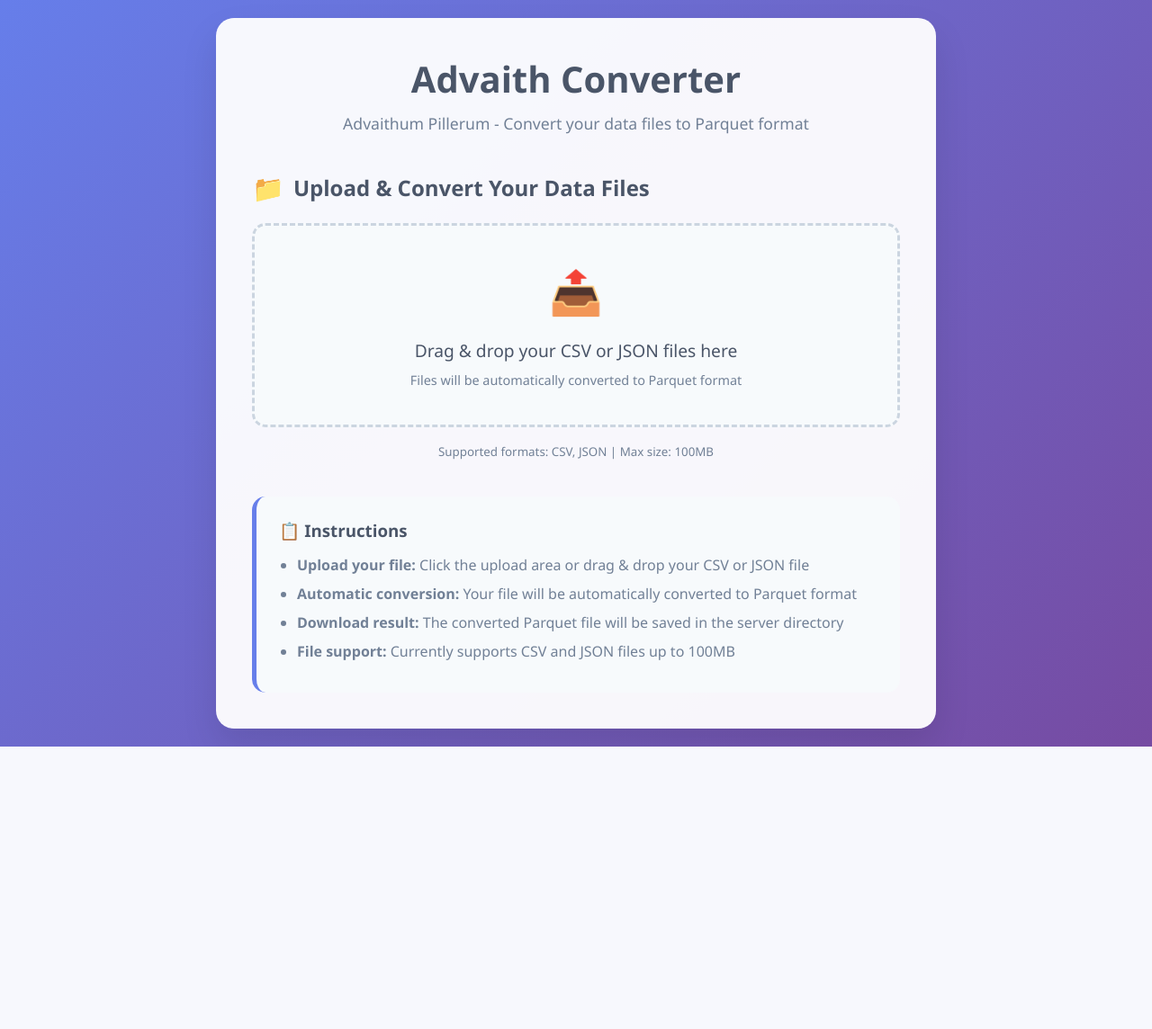
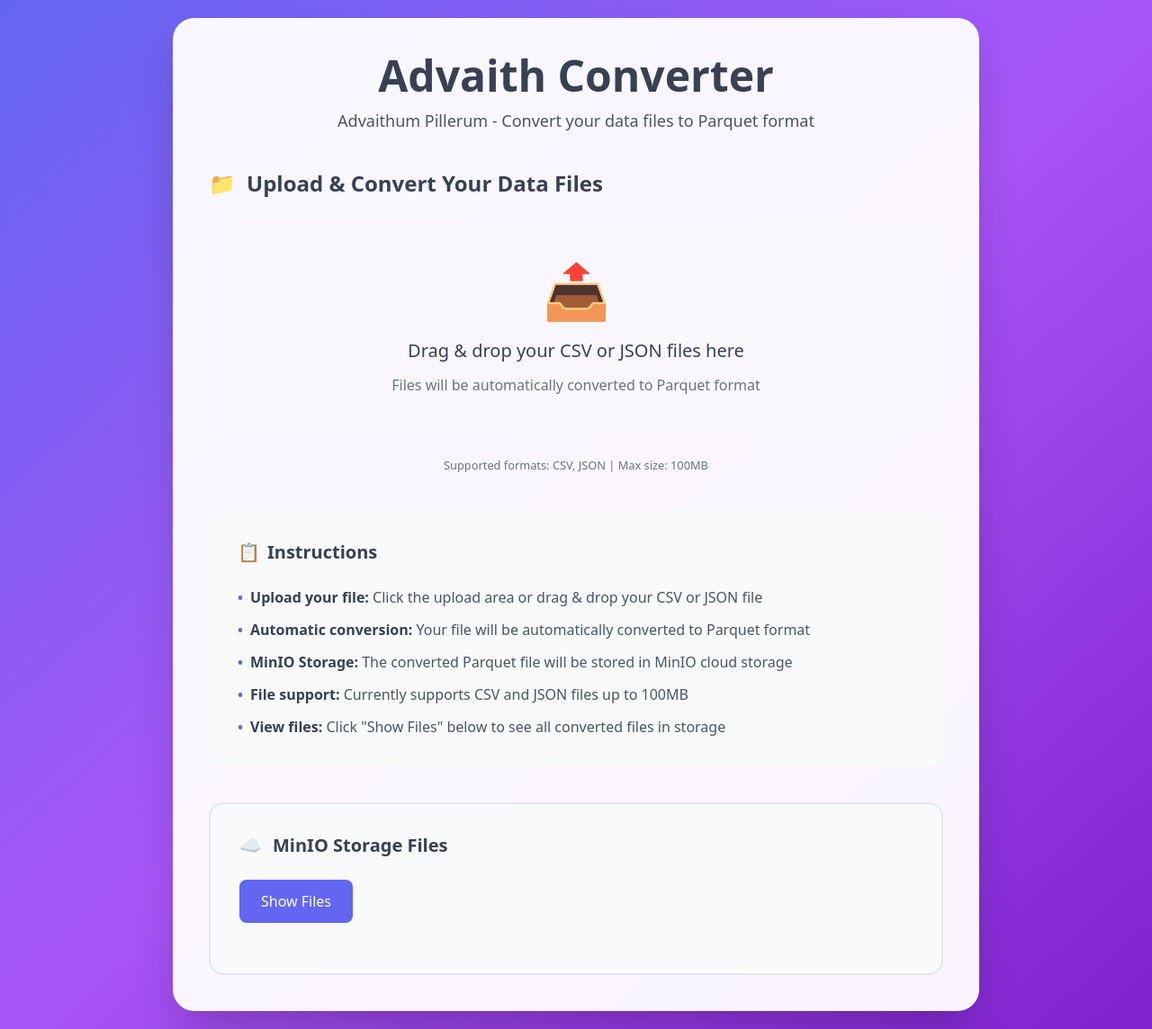
Before and after one commit to Glitchyi/Data-Lens, a Flask app: page / in a window 1280 px wide. Shown: the whole page at 90% size. Before the commit the page ends 830 px from the top, so only its background shows below. Run offline with Flask 3, Linux system fonts and the light colour scheme; some libraries are stand-ins or nearby versions.

Commit message:
Refactor: Update index.html with Tailwind CSS for improved styling and layout

```diff
--- a/server/templates/index.html
+++ b/server/templates/index.html
@@ -4,252 +4,94 @@
     <meta charset="UTF-8">
     <meta name="viewport" content="width=device-width, initial-scale=1.0">
     <title>Data Converter - Advaithum Pillerum</title>
-    <style>
-        * {
-            margin: 0;
-            padding: 0;
-            box-sizing: border-box;
+    <script src="https://cdn.tailwindcss.com"></script>
+    <script>
+        tailwind.config = {
+            theme: {
+                extend: {
+                    animation: {
+                        'spin-slow': 'spin 1s linear infinite',
+                    }
+                }
+            }
         }
+    </script>
+</head>
+<body class="min-h-screen bg-gradient-to-br from-indigo-500 via-purple-500 to-purple-700 p-5">
+    <div class="max-w-4xl mx-auto bg-white/95 backdrop-blur-sm rounded-3xl p-10 shadow-2xl">
+        <!-- Header -->
+        <div class="text-center mb-10">
+            <h1 class="text-5xl font-bold text-gray-700 mb-3">Advaith Converter</h1>
+            <p class="text-gray-600 text-lg">Advaithum Pillerum - Convert your data files to Parquet format</p>
+        </div>
 
-        body {
-            font-family: 'Segoe UI', Tahoma, Geneva, Verdana, sans-serif;
-            background: linear-gradient(135deg, #667eea 0%, #764ba2 100%);
-            min-height: 100vh;
-            padding: 20px;
-        }
+        <!-- File Upload Section -->
+        <div class="mb-10">
+            <div class="flex items-center gap-3 text-2xl font-bold text-gray-700 mb-6">
+                <span class="text-2xl">📁</span>
+                <span>Upload & Convert Your Data Files</span>
+            </div>
 
-        .container {
-            max-width: 800px;
-            margin: 0 auto;
-            background: rgba(255, 255, 255, 0.95);
-            border-radius: 20px;
-            padding: 40px;
-            box-shadow: 0 20px 40px rgba(0, 0, 0, 0.1);
-        }
-
-        .logo {
-            font-size: 2.5em;
-            font-weight: bold;
-            text-align: center;
-            color: #4a5568;
-            margin-bottom: 10px;
-        }
-
-        .subtitle {
-            text-align: center;
-            color: #718096;
-            margin-bottom: 40px;
-            font-size: 1.1em;
-        }
-
-        .upload-section {
-            margin-bottom: 40px;
-        }
-
-        .upload-title {
-            font-size: 1.5em;
-            font-weight: bold;
-            color: #4a5568;
-            margin-bottom: 20px;
-            display: flex;
-            align-items: center;
-            gap: 10px;
-        }
-
-        .upload-area {
-            border: 3px dashed #cbd5e0;
-            border-radius: 15px;
-            padding: 40px;
-            text-align: center;
-            cursor: pointer;
-            transition: all 0.3s ease;
-            background: #f7fafc;
-        }
-
-        .upload-area:hover {
-            border-color: #667eea;
-            background: #edf2f7;
-        }
-
-        .upload-area.drag-over {
-            border-color: #667eea;
-            background: #e6fffa;
-        }
-
-        .upload-area.uploading {
-            border-color: #667eea;
-            background: #f0fff4;
-        }
-
-        .upload-icon {
-            font-size: 3em;
-            margin-bottom: 20px;
-        }
-
-        .upload-text {
-            font-size: 1.2em;
-            color: #4a5568;
-            margin-bottom: 10px;
-        }
-
-        .upload-subtext {
-            color: #718096;
-            font-size: 0.9em;
-        }
-
-        .upload-info {
-            text-align: center;
-            margin-top: 15px;
-            color: #718096;
-        }
-
-        .result {
-            margin-top: 20px;
-            padding: 15px;
-            border-radius: 10px;
-            display: none;
-            transition: all 0.3s ease;
-        }
-
-        .result.show {
-            display: block;
-        }
-
-        .result.success {
-            background: #f0fff4;
-            border: 1px solid #9ae6b4;
-            color: #22543d;
-        }
-
-        .result.error {
-            background: #fed7d7;
-            border: 1px solid #feb2b2;
-            color: #742a2a;
-        }
-
-        .converter-section {
-            background: #f8f9fa;
-            padding: 30px;
-            border-radius: 15px;
-            margin-bottom: 30px;
-            transition: all 0.3s ease;
-            border: 2px solid #e2e8f0;
-        }
-
-        .converter-title {
-            font-size: 1.4em;
-            font-weight: bold;
-            color: #4a5568;
-            margin-bottom: 15px;
-            display: flex;
-            align-items: center;
-            gap: 10px;
-        }
-
-        .file-status {
-            color: #718096;
-            margin-bottom: 20px;
-            font-style: italic;
-        }
-
-        .convert-btn {
-            background: linear-gradient(135deg, #667eea 0%, #764ba2 100%);
-            color: white;
-            border: none;
-            padding: 15px 30px;
-            border-radius: 10px;
-            font-size: 1.1em;
-            font-weight: bold;
-            cursor: pointer;
-            transition: all 0.3s ease;
-            width: 100%;
-        }
-
-        .convert-btn:hover {
-            transform: translateY(-2px);
-            box-shadow: 0 10px 25px rgba(102, 126, 234, 0.3);
-        }
-
-        .convert-btn:disabled {
-            opacity: 0.6;
-            cursor: not-allowed;
-            transform: none;
-        }
-
-        .info-section {
-            background: #f7fafc;
-            padding: 25px;
-            border-radius: 15px;
-            border-left: 5px solid #667eea;
-        }
-
-        .info-section h3 {
-            color: #4a5568;
-            margin-bottom: 15px;
-        }
-
-        .info-section ul {
-            color: #718096;
-            padding-left: 20px;
-        }
-
-        .info-section li {
-            margin-bottom: 10px;
-        }
-
-        .spinner {
-            display: inline-block;
-            width: 20px;
-            height: 20px;
-            border: 3px solid #ffffff;
-            border-radius: 50%;
-            border-top-color: transparent;
-            animation: spin 1s ease-in-out infinite;
-            margin-right: 10px;
-        }
-
-        @keyframes spin {
-            to { transform: rotate(360deg); }
-        }
-
-        .icon {
-            font-size: 1.2em;
-        }
-    </style>
-</head>
-<body>
-    <div class="container">
-        <div class="logo">Advaith Converter</div>
-        <div class="subtitle">Advaithum Pillerum - Convert your data files to Parquet format</div>
-
-        <!-- File Upload and Convert Section -->
-        <div class="upload-section">
-            <div class="upload-title">
-                <span class="icon">📁</span>
-                Upload & Convert Your Data Files
-            </div>
-            <div class="upload-area" id="upload-area">
+            <div id="upload-area" class="border-3 border-dashed border-gray-300 rounded-2xl p-12 text-center cursor-pointer transition-all duration-300 hover:border-indigo-500 hover:bg-gray-50 bg-gray-50/50">
                 <div class="upload-content">
-                    <div class="upload-icon">📤</div>
-                    <p class="upload-text">Drag & drop your CSV or JSON files here</p>
-                    <p class="upload-subtext">Files will be automatically converted to Parquet format</p>
-                    <input type="file" id="file-input" accept=".csv,.json" hidden>
+                    <div class="text-6xl mb-6">📤</div>
+                    <p class="text-xl text-gray-700 mb-3">Drag & drop your CSV or JSON files here</p>
+                    <p class="text-gray-500">Files will be automatically converted to Parquet format</p>
+                    <input type="file" id="file-input" accept=".csv,.json" class="hidden">
                 </div>
             </div>
-            <div class="upload-info">
-                <small>Supported formats: CSV, JSON | Max size: 100MB</small>
+
+            <div class="text-center mt-4">
+                <small class="text-gray-500">Supported formats: CSV, JSON | Max size: 100MB</small>
             </div>
-            <div class="result" id="upload-result"></div>
+
+            <div id="upload-result" class="mt-5 p-4 rounded-xl hidden transition-all duration-300"></div>
         </div>
 
-        <div class="info-section">
-            <h3>📋 Instructions</h3>
-            <ul>
-                <li><strong>Upload your file:</strong> Click the upload area or drag & drop your CSV or JSON file</li>
-                <li><strong>Automatic conversion:</strong> Your file will be automatically converted to Parquet format</li>
-                <li><strong>Download result:</strong> The converted Parquet file will be saved in the server directory</li>
-                <li><strong>File support:</strong> Currently supports CSV and JSON files up to 100MB</li>
+        <!-- Instructions Section -->
+        <div class="mb-10 bg-gray-50 rounded-2xl p-8">
+            <h3 class="flex items-center gap-2 text-xl font-bold text-gray-700 mb-6">
+                <span>📋</span>
+                <span>Instructions</span>
+            </h3>
+            <ul class="space-y-3 text-gray-600">
+                <li class="flex items-start gap-2">
+                    <span class="text-indigo-500 font-bold">•</span>
+                    <span><strong class="text-gray-700">Upload your file:</strong> Click the upload area or drag & drop your CSV or JSON file</span>
+                </li>
+                <li class="flex items-start gap-2">
+                    <span class="text-indigo-500 font-bold">•</span>
+                    <span><strong class="text-gray-700">Automatic conversion:</strong> Your file will be automatically converted to Parquet format</span>
+                </li>
+                <li class="flex items-start gap-2">
+                    <span class="text-indigo-500 font-bold">•</span>
+                    <span><strong class="text-gray-700">MinIO Storage:</strong> The converted Parquet file will be stored in MinIO cloud storage</span>
+                </li>
+                <li class="flex items-start gap-2">
+                    <span class="text-indigo-500 font-bold">•</span>
+                    <span><strong class="text-gray-700">File support:</strong> Currently supports CSV and JSON files up to 100MB</span>
+                </li>
+                <li class="flex items-start gap-2">
+                    <span class="text-indigo-500 font-bold">•</span>
+                    <span><strong class="text-gray-700">View files:</strong> Click "Show Files" below to see all converted files in storage</span>
+                </li>
             </ul>
+        </div>
+
+        <!-- MinIO Files Section -->
+        <div class="bg-gray-50 rounded-2xl p-8 border-2 border-gray-200">
+            <div class="flex items-center gap-3 text-xl font-bold text-gray-700 mb-6">
+                <span class="text-xl">☁️</span>
+                <span>MinIO Storage Files</span>
+            </div>
+
+            <button id="list-files-btn" class="bg-indigo-500 hover:bg-indigo-600 text-white px-6 py-3 rounded-lg font-medium transition-colors duration-200 mb-6">
+                Show Files
+            </button>
+
+            <div id="files-list" class="hidden">
+                <div id="files-content"></div>
+            </div>
         </div>
     </div>
 
@@ -267,16 +109,19 @@
         // Drag and drop functionality
         uploadArea.addEventListener('dragover', (e) => {
             e.preventDefault();
-            uploadArea.classList.add('drag-over');
+            uploadArea.classList.remove('border-gray-300');
+            uploadArea.classList.add('border-indigo-500', 'bg-indigo-50');
         });
 
         uploadArea.addEventListener('dragleave', () => {
-            uploadArea.classList.remove('drag-over');
+            uploadArea.classList.add('border-gray-300');
+            uploadArea.classList.remove('border-indigo-500', 'bg-indigo-50');
         });
 
         uploadArea.addEventListener('drop', (e) => {
             e.preventDefault();
-            uploadArea.classList.remove('drag-over');
+            uploadArea.classList.add('border-gray-300');
+            uploadArea.classList.remove('border-indigo-500', 'bg-indigo-50');
             const files = e.dataTransfer.files;
             if (files.length > 0) {
                 handleFile(files[0]);
@@ -300,12 +145,12 @@
             }
 
             // Show uploading and converting state
-            uploadArea.classList.add('uploading');
+            uploadArea.classList.add('border-indigo-500', 'bg-green-50');
             uploadArea.innerHTML = `
                 <div class="upload-content">
-                    <span class="spinner"></span>
-                    <p class="upload-text">Converting ${file.name} to Parquet...</p>
-                    <p class="upload-subtext">Please wait while we process your file</p>
+                    <div class="inline-block w-8 h-8 border-4 border-white border-t-transparent rounded-full animate-spin mr-3"></div>
+                    <p class="text-xl text-gray-700 mb-3">Converting ${file.name} to Parquet...</p>
+                    <p class="text-gray-500">Please wait while we process your file</p>
                 </div>
             `;
 
@@ -322,20 +167,24 @@
 
                 if (response.ok) {
                     showUploadResult('success', `
-                        <strong>✅ Conversion Successful!</strong><br>
-                        ${data.message}<br>
-                        <small>
-                            <strong>Input:</strong> ${data.input_file}<br>
-                            <strong>Output:</strong> ${data.output_file}<br>
-                            <strong>Rows converted:</strong> ${data.rows_converted.toLocaleString()}<br>
-                            <strong>Output size:</strong> ${(data.file_size / 1024).toFixed(2)} KB
-                        </small>
+                        <div class="text-green-800">
+                            <strong class="block mb-2">✅ Conversion Successful!</strong>
+                            <p class="mb-3">${data.message}</p>
+                            <div class="text-sm space-y-1">
+                                <p><strong>Input:</strong> ${data.input_file}</p>
+                                <p><strong>Output:</strong> ${data.output_file}</p>
+                                <p><strong>Rows converted:</strong> ${data.rows_converted.toLocaleString()}</p>
+                                <p><strong>Output size:</strong> ${(data.file_size / 1024).toFixed(2)} KB</p>
+                                <p><strong>MinIO Bucket:</strong> ${data.minio_bucket}</p>
+                                <p><strong>Storage URL:</strong> <a href="${data.minio_url}" target="_blank" class="text-indigo-600 hover:text-indigo-800 underline">View in MinIO</a></p>
+                            </div>
+                        </div>
                     `);
                 } else {
-                    showUploadResult('error', `❌ ${data.error}`);
+                    showUploadResult('error', `<span class="text-red-800">❌ ${data.error}</span>`);
                 }
             } catch (error) {
-                showUploadResult('error', `❌ Conversion failed: ${error.message}`);
+                showUploadResult('error', `<span class="text-red-800">❌ Conversion failed: ${error.message}</span>`);
             } finally {
                 // Reset upload area
                 resetUploadArea();
@@ -343,37 +192,119 @@
         }
 
         function showUploadResult(type, message) {
-            uploadResult.className = `result ${type} show`;
+            uploadResult.classList.remove('hidden');
+            uploadResult.classList.add('block');
+
+            if (type === 'success') {
+                uploadResult.className = 'mt-5 p-4 rounded-xl block bg-green-50 border border-green-200';
+            } else {
+                uploadResult.className = 'mt-5 p-4 rounded-xl block bg-red-50 border border-red-200';
+            }
+
             uploadResult.innerHTML = message;
 
             // Auto-hide after 10 seconds for success messages
             if (type === 'success') {
                 setTimeout(() => {
-                    uploadResult.classList.remove('show');
+                    uploadResult.classList.add('hidden');
+                    uploadResult.classList.remove('block');
                 }, 10000);
             }
         }
 
         function resetUploadArea() {
-            uploadArea.classList.remove('uploading');
+            uploadArea.classList.remove('border-indigo-500', 'bg-green-50');
+            uploadArea.classList.add('border-gray-300');
             uploadArea.innerHTML = `
                 <div class="upload-content">
-                    <div class="upload-icon">📤</div>
-                    <p class="upload-text">Drag & drop your CSV or JSON files here</p>
-                    <p class="upload-subtext">Files will be automatically converted to Parquet format</p>
+                    <div class="text-6xl mb-6">📤</div>
+                    <p class="text-xl text-gray-700 mb-3">Drag & drop your CSV or JSON files here</p>
+                    <p class="text-gray-500">Files will be automatically converted to Parquet format</p>
                 </div>
             `;
         }
 
-        // Add some interactive animations
+        // MinIO files listing functionality
+        const listFilesBtn = document.getElementById('list-files-btn');
+        const filesList = document.getElementById('files-list');
+        const filesContent = document.getElementById('files-content');
+
+        listFilesBtn.addEventListener('click', async () => {
+            listFilesBtn.textContent = 'Loading...';
+            listFilesBtn.disabled = true;
+            listFilesBtn.classList.add('opacity-50', 'cursor-not-allowed');
+
+            try {
+                const response = await fetch('/list-files');
+                const data = await response.json();
+
+                if (response.ok) {
+                    displayFiles(data);
+                    filesList.classList.remove('hidden');
+                    listFilesBtn.textContent = 'Refresh Files';
+                } else {
+                    filesContent.innerHTML = `<p class="text-red-600">❌ Error: ${data.error}</p>`;
+                    filesList.classList.remove('hidden');
+                    listFilesBtn.textContent = 'Show Files';
+                }
+            } catch (error) {
+                filesContent.innerHTML = `<p class="text-red-600">❌ Failed to load files: ${error.message}</p>`;
+                filesList.classList.remove('hidden');
+                listFilesBtn.textContent = 'Show Files';
+            } finally {
+                listFilesBtn.disabled = false;
+                listFilesBtn.classList.remove('opacity-50', 'cursor-not-allowed');
+            }
+        });
+
+        function displayFiles(data) {
+            if (data.files.length === 0) {
+                filesContent.innerHTML = '<p class="text-gray-600">No files found in MinIO storage.</p>';
+                return;
+            }
+
+            let html = `
+                <div class="mb-4 p-4 bg-indigo-50 rounded-lg">
+                    <p class="text-gray-700"><strong>Bucket:</strong> ${data.bucket} | <strong>Total Files:</strong> ${data.total_files}</p>
+                </div>
+                <div class="max-h-80 overflow-y-auto border border-gray-200 rounded-lg bg-white">
+            `;
+
+            data.files.forEach((file, index) => {
+                const sizeKB = (file.size / 1024).toFixed(2);
+                const date = file.last_modified ? new Date(file.last_modified).toLocaleString() : 'Unknown';
+
+                html += `
+                    <div class="flex justify-between items-center p-4 ${index > 0 ? 'border-t border-gray-100' : ''}">
+                        <div class="flex-1">
+                            <h4 class="font-semibold text-gray-800">${file.filename}</h4>
+                            <p class="text-sm text-gray-500">Size: ${sizeKB} KB | Modified: ${date}</p>
+                        </div>
+                        <div class="flex gap-3">
+                            <a href="${file.download_url}" target="_blank"
+                               class="text-indigo-600 hover:text-indigo-800 font-medium">View</a>
+                            <a href="/download/${file.filename}"
+                               class="text-indigo-600 hover:text-indigo-800 font-medium">Download</a>
+                        </div>
+                    </div>
+                `;
+            });
+
+            html += '</div>';
+            filesContent.innerHTML = html;
+        }
+
+        // Add interactive hover effects
         uploadArea.addEventListener('mouseenter', () => {
-            if (!uploadArea.classList.contains('uploading')) {
-                uploadArea.style.transform = 'translateY(-3px)';
+            if (!uploadArea.innerHTML.includes('animate-spin')) {
+                uploadArea.style.transform = 'translateY(-2px)';
+                uploadArea.classList.add('shadow-lg');
             }
         });
 
         uploadArea.addEventListener('mouseleave', () => {
             uploadArea.style.transform = 'translateY(0)';
+            uploadArea.classList.remove('shadow-lg');
         });
     </script>
 </body>
```
